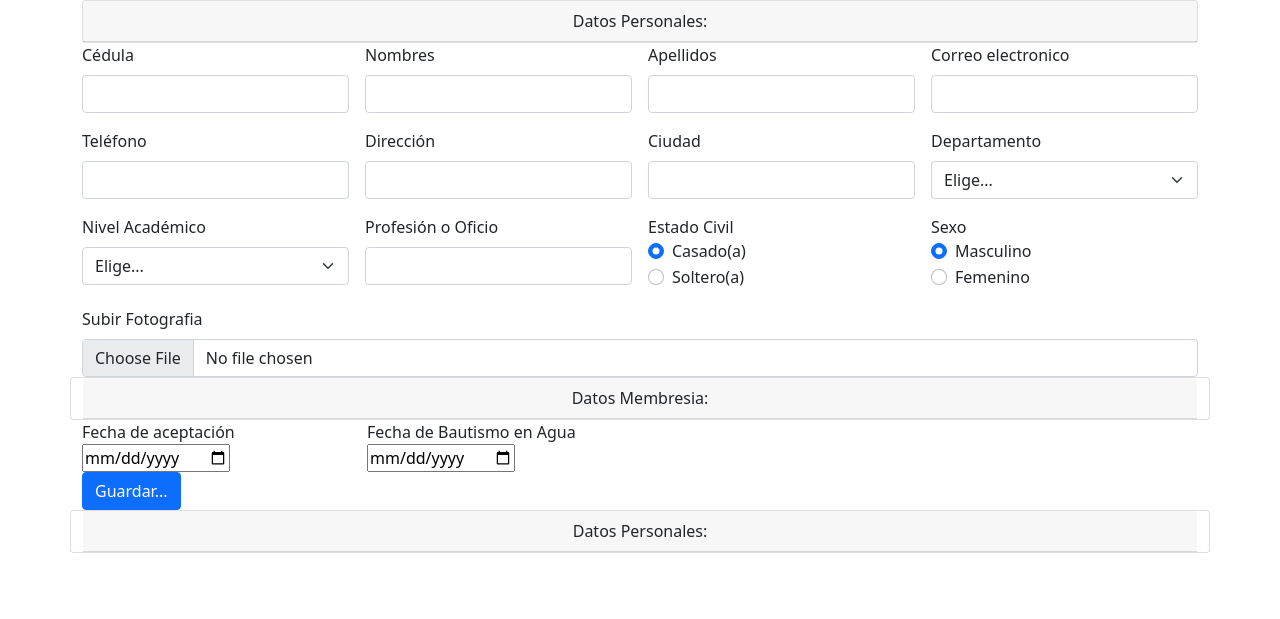
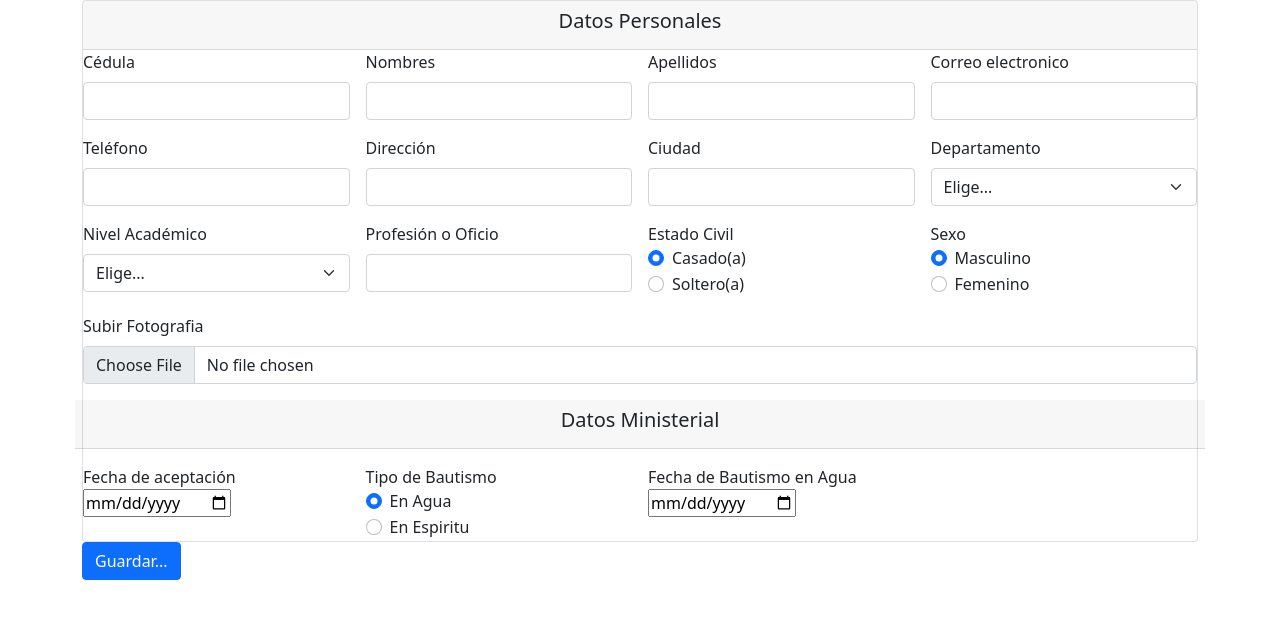
Before and after one commit to manzanareslopezdionicio/appwebcp, a Flask app: page /form/ in a window 1280 px wide. Shown: the part 56-675 px from the top of the page. Run offline with Flask 2, Linux system fonts and the light colour scheme; some libraries are stand-ins or nearby versions.

Commit message:
actualizar formulario

```diff
--- a/templates/form.html
+++ b/templates/form.html
@@ -3,10 +3,9 @@
 {% block titulo %} Registro de miembros {% endblock %}
 
 {% block contenido %}
-<div class="card text-center">
-    <div class="card-header">
-        Datos Personales:
-    </div>
+<div class="card ">
+    <div class="card-header text-center">
+        <h5>Datos Personales</h5>
     </div>
     <form class="row g-3">
     <div class="col-md-3">
@@ -95,31 +94,36 @@
         <label for="validationDefaultUsername" class="form-label">Subir Fotografia</label>
         <input type="file" class="form-control" id="foto">
       </div>
-</div>
-
-<div class="card text-center">
-    <div class="card-header">
-        Datos Membresia:
-    </div>
+      <div class="card-header text-center">
+        <h5> Datos Ministerial</h5>
       </div>
       <div class="col-md-3">
         <label for="">Fecha de aceptación</label>
         <input type="date" name="fechaaceptacion" id="fechaaceptacion">
       </div>
       <div class="col-md-3">
+        <label for="">Tipo de Bautismo</label>
+        <div class="form-check">
+            <input class="form-check-input" type="radio" name="tipobautismo" id="flexRadioDefault1" checked>
+            <label class="form-check-label" for="flexRadioDefault1">
+              En Agua
+            </label>
+        </div>
+        <div class="form-check">
+          <input class="form-check-input" type="radio" name="tipobautismo" id="flexRadioDefault2">
+          <label class="form-check-label" for="flexRadioDefault2">
+              En Espiritu
+          </label>
+        </div>
+      </div>
+      <div class="col-md-3">
         <label for="">Fecha de Bautismo en Agua</label>
-        <input type="date" name="fechaaceptacion" id="fechaaceptacion">
+        <input type="date" name="fechaaceptacion" id="fechabautismo">
       </div>
-
+    </div>
     <div class="col-12">
       <button class="btn btn-primary" type="submit">Guardar...</button>
     </div>
+  </div>
 </form>
-
-  <div class="card text-center">
-    <div class="card-header">
-        Datos Personales:
-    </div>
-</div>
-
 {% endblock %}
```
Lines whose indentation alone changed are shown as unchanged.
